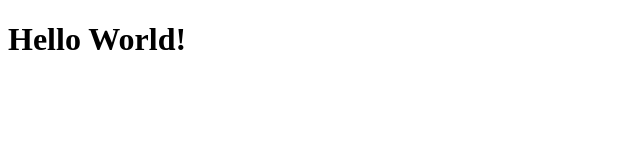
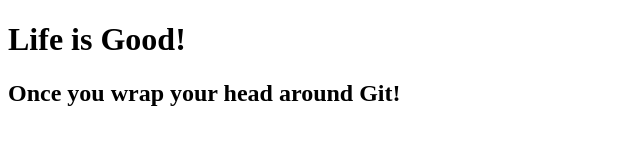
Before and after one commit to argonathmos/argonathmos.github.io, a plain HTML site: page index.html in a window 1280 px wide. Shown: the whole page, without its empty margins (0-640 px from the left). Drawn offline with Linux system fonts and the light colour scheme.

Commit message:
Changing the message content for July.

```diff
--- a/index.html
+++ b/index.html
@@ -5,6 +5,7 @@
     <title>&lt;title&gt; element</title>
   </head>
   <body>
-    <h1>Hello World!</h1>
+    <h1> Life is Good!</h1>
+    <h2> Once you wrap your head around Git!</h2>
   </body>
 </html>
```
